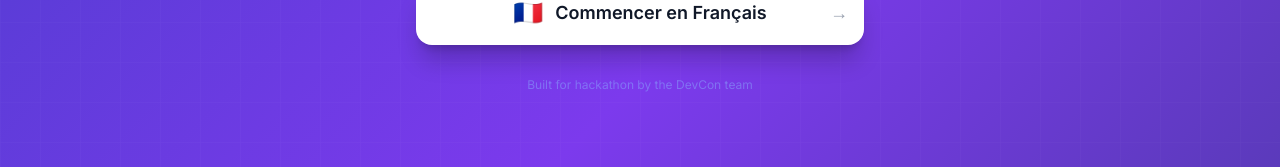
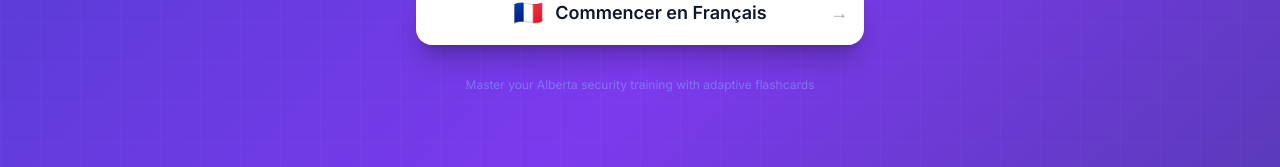
Before and after one commit to seif9116/devcon, a Next.js app: page / in a window 1280 px wide. Shown: the part 498-665 px from the top of the page. Built offline with nearby package versions, Linux system fonts and the light colour scheme.

Commit message:
Update front page subtext

```diff
--- a/app/page.tsx
+++ b/app/page.tsx
@@ -75,7 +75,7 @@ export default function Home() {
         </button>
 
         <p className="text-blue-300/40 text-xs mt-8">
-          Built for hackathon by the DevCon team
+          Master your Alberta security training with adaptive flashcards
         </p>
       </div>
 
```
